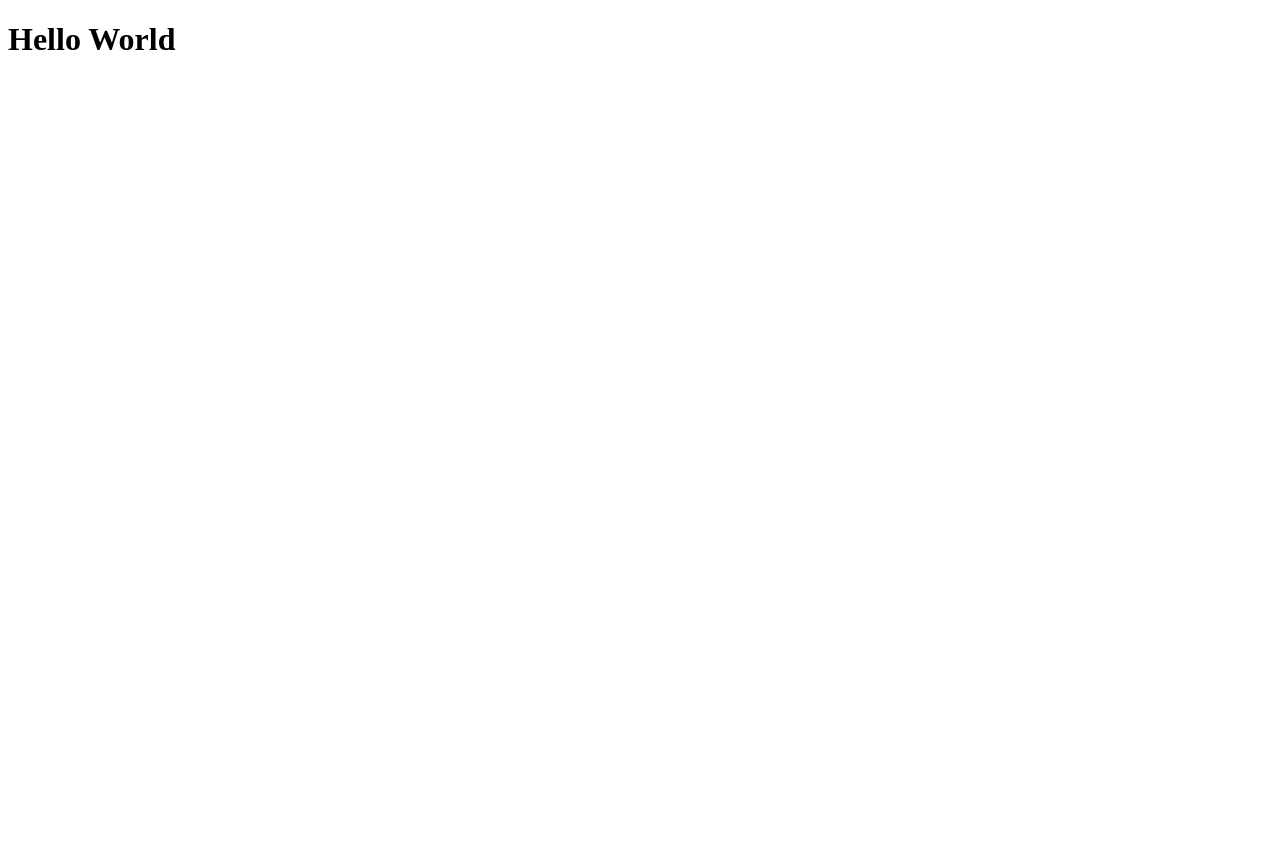
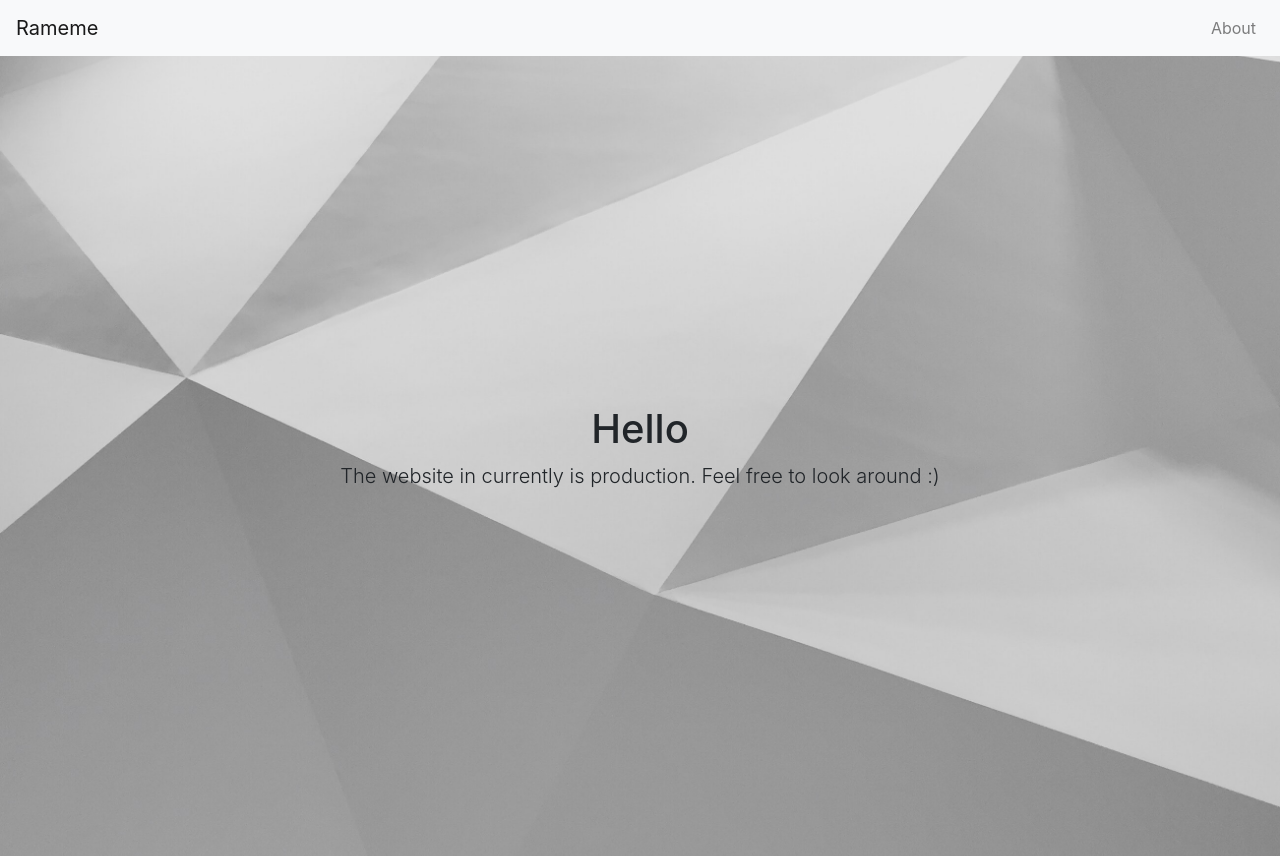
Before and after one commit to rameme/resume-website-template, a plain HTML site: page webapp/index.html in a window 1280 px wide. Before the commit the page ends 800 px from the top, so only its background shows below. Drawn offline with nearby package versions, Linux system fonts and the light colour scheme.

Commit message:
added homepage to webapp

```diff
--- /dev/null
+++ b/webapp/css/style.css
@@ -0,0 +1,8 @@
+.masthead {
+    height: 100vh;
+    min-height: 500px;
+    background-image: url(../img/shapelined-_JBKdviweXI-unsplash.jpg);
+    background-size: cover;
+    background-position: center;
+    background-repeat: no-repeat;
+  }
--- a/webapp/index.html
+++ b/webapp/index.html
@@ -1,12 +1,49 @@
-<!DOCTYPE html>
+<!doctype html>
 <html lang="en">
-<head>
-    <meta charset="UTF-8">
-    <meta http-equiv="X-UA-Compatible" content="IE=edge">
-    <meta name="viewport" content="width=device-width, initial-scale=1.0">
-    <title>Document</title>
-</head>
-<body>
-    <h1> Hello World </h1>
-</body>
+  <head>
+    <!-- Required meta tags -->
+    <meta charset="utf-8">
+    <meta name="viewport" content="width=device-width, initial-scale=1, shrink-to-fit=no">
+
+    <!-- Bootstrap CSS -->
+    <link rel="stylesheet" href="https://stackpath.bootstrapcdn.com/bootstrap/4.1.3/css/bootstrap.min.css" integrity="sha384-MCw98/SFnGE8fJT3GXwEOngsV7Zt27NXFoaoApmYm81iuXoPkFOJwJ8ERdknLPMO" crossorigin="anonymous">
+
+    <!-- Import CSS-->
+    <link rel="stylesheet" href="css/style.css">
+
+    <title> Rameme </title>
+
+  </head>
+  <body>
+
+    <!-- Nav bar -->
+    <nav class="navbar navbar-expand-lg navbar-light bg-light">
+      <a class="navbar-brand" href="#"> Rameme </a>
+      <button class="navbar-toggler" type="button" data-toggle="collapse" data-target="#navbarNavAltMarkup" aria-controls="navbarNavAltMarkup" aria-expanded="false" aria-label="Toggle navigation">
+        <span class="navbar-toggler-icon"></span>
+      </button>
+      <div class="collapse navbar-collapse" id="navbarNavAltMarkup">
+        <div class="navbar-nav ml-auto">
+          <a class="nav-item nav-link" href="#"> About </a>
+        </div>
+      </div>
+    </nav>
+
+    <header class="masthead">
+      <div class="container h-100">
+        <div class="row h-100 align-items-center">
+          <div class="col-12 text-center">
+            <h1 class="fw-light"> Hello </h1>
+            <p class="lead"> The website in currently is production. Feel free to look around :) </p>
+          </div>
+        </div>
+      </div>
+    </header>
+
+    <!-- Optional JavaScript -->
+    <!-- jQuery first, then Popper.js, then Bootstrap JS -->
+    <script src="https://code.jquery.com/jquery-3.3.1.slim.min.js" integrity="sha384-q8i/X+965DzO0rT7abK41JStQIAqVgRVzpbzo5smXKp4YfRvH+8abtTE1Pi6jizo" crossorigin="anonymous"></script>
+    <script src="https://cdnjs.cloudflare.com/ajax/libs/popper.js/1.14.3/umd/popper.min.js" integrity="sha384-ZMP7rVo3mIykV+2+9J3UJ46jBk0WLaUAdn689aCwoqbBJiSnjAK/l8WvCWPIPm49" crossorigin="anonymous"></script>
+    <script src="https://stackpath.bootstrapcdn.com/bootstrap/4.1.3/js/bootstrap.min.js" integrity="sha384-ChfqqxuZUCnJSK3+MXmPNIyE6ZbWh2IMqE241rYiqJxyMiZ6OW/JmZQ5stwEULTy" crossorigin="anonymous"></script>
+  </body>
 </html>
```
Also changed, not shown: webapp/img/credit.json (added, +9 -0 lines), webapp/img/shapelined-_JBKdviweXI-unsplash.jpg (added).
